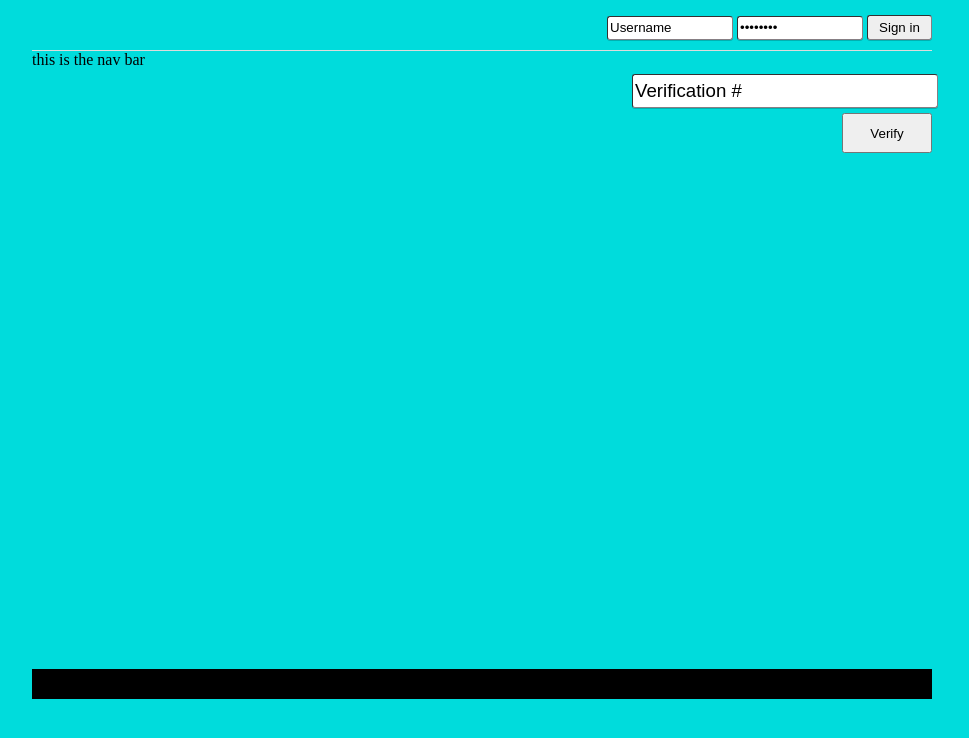
After one commit to Christopotamus/microblog, a Django app: page /verify/ in a window 1280 px wide. The commit adds this page. Shown: the top 738 px of the page, without its empty margins (158-1127 px from the left). Run offline with Django 3.2, Linux system fonts and the light colour scheme.

Commit message:
Changed the verify url_patterns to support 2 pages. One page verifies based on the URL with the number in it, the other presents a form that redirects with the number in the URL. Added verify.html with a form to input the verification number.

```diff
--- a/microblogapp/urls.py
+++ b/microblogapp/urls.py
@@ -19,7 +19,8 @@ urlpatterns = patterns('',
     url(r'^$', home),
     url(r'^home/', home),
     url(r'^register/', register),
-    url(r'^verify/[a-zA-Z0-9]{16,16}/$', verify),
+    url(r'^verify/[a-zA-Z0-9]{16,16}/$', verify_noform),
+    url(r'^verify/', verify),
     url(r'^login/', login),
     url(r'^logout/', logout),
 )
--- a/microblogapp/views.py
+++ b/microblogapp/views.py
@@ -13,7 +13,7 @@ def isLoggedIn(request):
 
 def home(request):
     args = {}
-    if isLoggedIn(request) and "user" in request.session:
+    if isLoggedIn(request):
         args = {"logged_in":True, "user":request.session['user']}
 
     return render_to_response('index.html', args,context_instance=RequestContext(request))
@@ -29,7 +29,7 @@ def register(request):
     try:
         user = Author.objects.get(username=new_user.username)
     except Author.DoesNotExist:
-        verif_num = hashlib.md5(str(new_user.username)+new_user.password).hexdigest()[0:16]
+        verif_num = hashlib.md5((random.random()*1000)+str(new_user.username+new_user.password+new_user.fullname)).hexdigest()[0:16]
         new_user.verif_number = verif_num
         #send confirmation email with verification #
         link = str(request.get_host() +'/verify/'+str(new_user.verif_number))+'/'
@@ -40,7 +40,7 @@ def register(request):
             args = {'success':False}
         else:
             args = {'success':True}
-            new_user.save()
+        new_user.save()
     else:
         args = {'success':False}
 
@@ -50,6 +50,19 @@ def register(request):
     return redirect('/')
 
 def verify(request):
+    args = {}
+    if 'verify_failed' in request.session:
+        args = {'verify_failed':request.session['verify_failed']}
+        #render a verify form
+        return render_to_response('verify.html', args,context_instance=RequestContext(request))
+
+    if 'verif_num' in request.POST:
+        return redirect('/verify/'+str(request.POST['verif_num']+'/'))
+    else:
+        return render_to_response('verify.html', args,context_instance=RequestContext(request))
+
+#this is the function called when you click the verify link in your email
+def verify_noform(request):
     args = {}
     regexp = re.compile('[a-zA-Z0-9]{16,16}')
 
@@ -93,6 +106,9 @@ def login(request):
                 if user.verified is True:
                     request.session['user'] = user.fullname
                     return redirect('/home')
+                else:
+                    request.session['verify_failed'] = True
+                    return redirect('verify')
 
     return redirect('/')
 
--- a/static/css/main.css
+++ b/static/css/main.css
@@ -2,6 +2,7 @@ html, body{
     min-width:1000px;
     margin:0;
     padding:0;
+    background-color:rgb(0,220,220);
 }
 #main-wrap{
     width:900px;
--- /dev/null
+++ b/templates/verify.html
@@ -0,0 +1,13 @@
+{% extends 'base.html' %}
+{% block content %}
+<div id='verify-wrap'>
+    {% if verify_failed %}
+    <h1>Something went wrong with your verification number. Try again. If you continue to have<br/>
+    problems please email blahbalhba </h1>
+    {% endif %}
+    <form id='sign-up-form' action='/verify/' method='post'>{% csrf_token %}
+        <input class='sign-up-box'name='verif_num'type='text' value="Verification #">
+        <input id="sign-in-submit"class='submit-button' type="submit" value="Verify">
+    </form>
+</div>
+{% endblock %}
```
